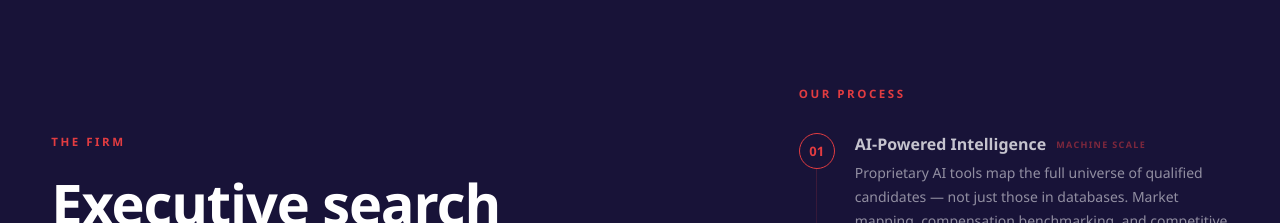
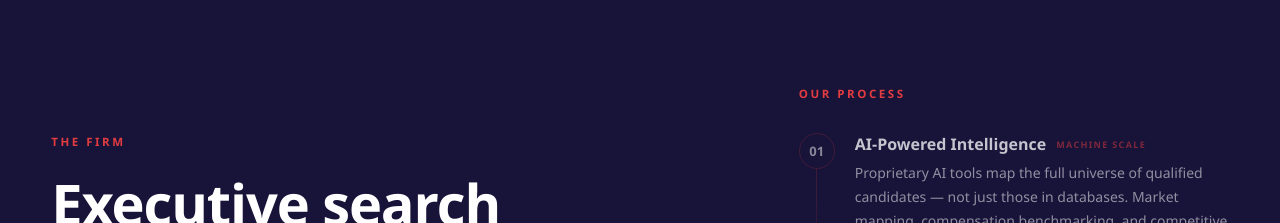
Before and after one commit to rc562/bound-search-partners, a React (Vite) app: page / in a window 1280 px wide. Shown: the part 1060-1283 px from the top of the page. Built offline with nearby package versions, Linux system fonts and the light colour scheme.

Commit message:
Fix process step 01 hover state

```diff
--- a/src/App.jsx
+++ b/src/App.jsx
@@ -379,7 +379,7 @@ export default function App() {
                 <div key={i} style={{display:"flex",gap:20,marginBottom:i<proc.length-1?0:0}} onMouseEnter={() => setHovProc(i)} onMouseLeave={() => setHovProc(null)}>
                   {/* Vertical line + number */}
                   <div style={{display:"flex",flexDirection:"column",alignItems:"center",flexShrink:0}}>
-                    <div style={{width:hovProc===i?40:36,height:hovProc===i?40:36,borderRadius:"50%",border:`1.5px solid ${hovProc===i||i===0?C.r:'rgba(226,60,65,.2)'}`,background:hovProc===i?"rgba(226,60,65,.1)":"transparent",display:"flex",alignItems:"center",justifyContent:"center",fontSize:13,fontWeight:700,color:hovProc===i||i===0?C.r:C.g,flexShrink:0,transition:"all .3s cubic-bezier(.23,1,.32,1)",boxShadow:hovProc===i?"0 0 20px rgba(226,60,65,.15)":"none"}}>{step.p}</div>
+                    <div style={{width:hovProc===i?40:36,height:hovProc===i?40:36,borderRadius:"50%",border:`1.5px solid ${hovProc===i?C.r:'rgba(226,60,65,.2)'}`,background:hovProc===i?"rgba(226,60,65,.1)":"transparent",display:"flex",alignItems:"center",justifyContent:"center",fontSize:13,fontWeight:700,color:hovProc===i?C.r:C.g,flexShrink:0,transition:"all .3s cubic-bezier(.23,1,.32,1)",boxShadow:hovProc===i?"0 0 20px rgba(226,60,65,.15)":"none"}}>{step.p}</div>
                     {i<proc.length-1 && <div style={{width:1,flex:1,background:`linear-gradient(180deg,rgba(226,60,65,${hovProc===i?.35:.2}),rgba(226,60,65,.05))`,minHeight:24,transition:"all .3s"}}/>}
                   </div>
                   {/* Content */}
```
